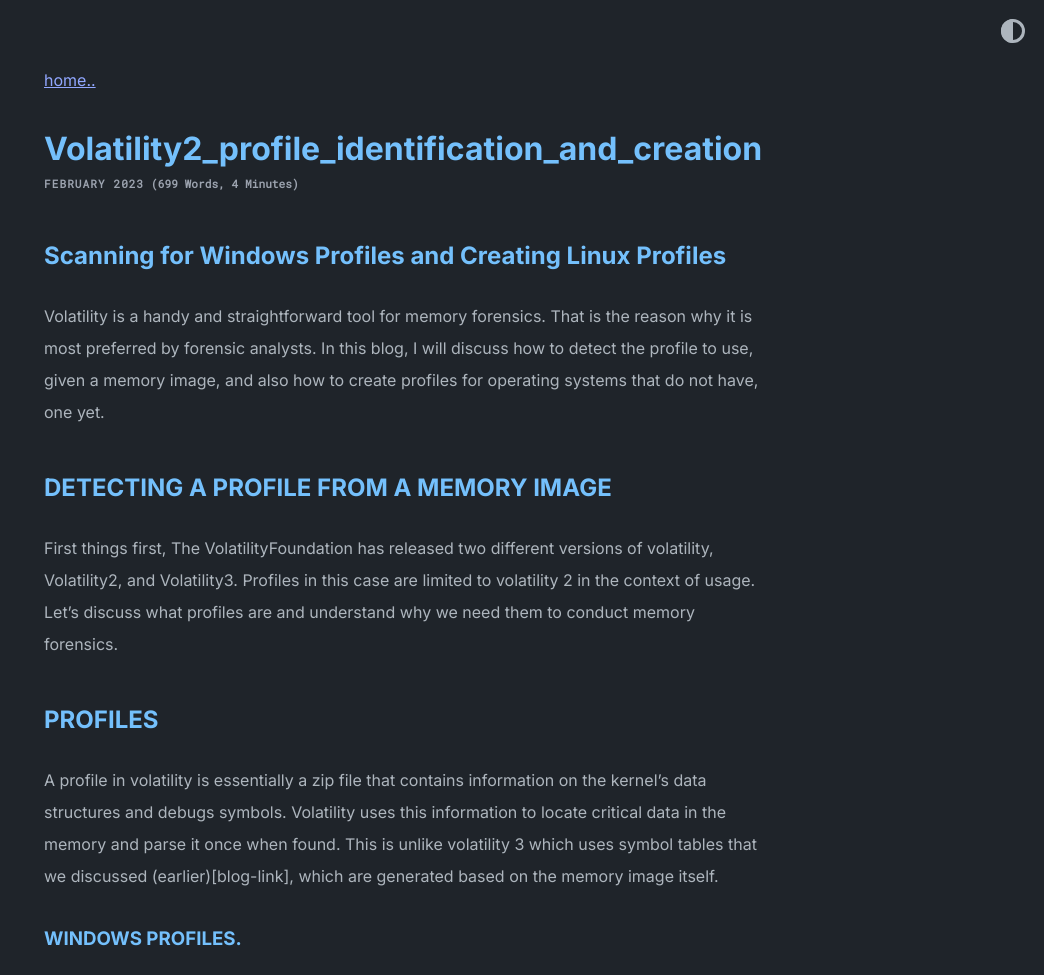
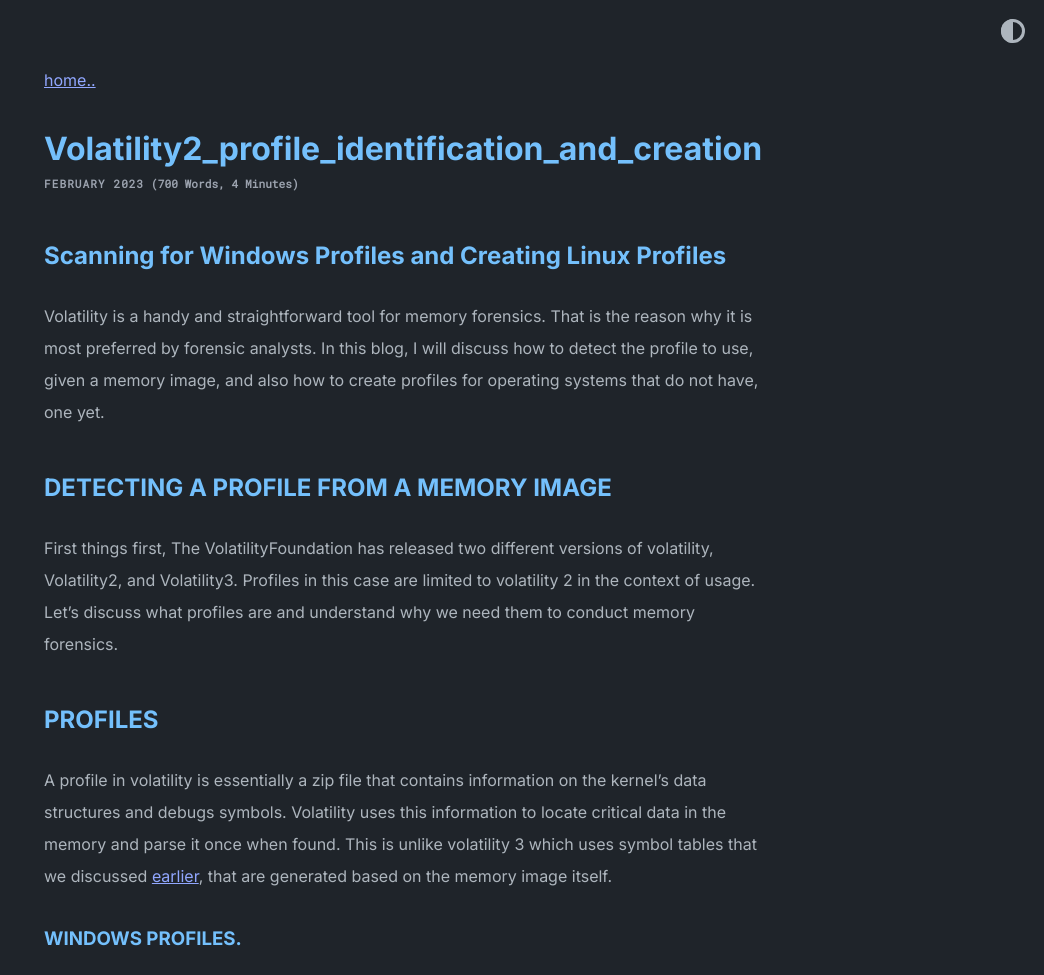
Before and after one commit to mystickev/mystickev.github.io, a Jekyll site: the page built from _posts/2023-02-08-Volatility2_Profile_Identification_and_Creation.md, in a window 1280 px wide and 1400 px high. Shown: the top 975 px of the window, without its empty margins (236-1280 px from the left). Built offline with Jekyll 4.4.1, drawn with Linux system fonts in a browser that asks for light colours; our own code applies the rules of GitHub Pages for plain Markdown files.

Commit message:
Update 2023-02-08-Volatility2_Profile_Identification_and_Creation.md

```diff
--- a/_posts/2023-02-08-Volatility2_Profile_Identification_and_Creation.md
+++ b/_posts/2023-02-08-Volatility2_Profile_Identification_and_Creation.md
@@ -7,7 +7,7 @@ First things first, The VolatilityFoundation has released two different versions
 
 ## PROFILES
 
-A profile in volatility is essentially a zip file that contains information on the kernel’s data structures and debugs symbols. Volatility uses this information to locate critical data in the memory and parse it once when found. This is unlike volatility 3 which uses symbol tables that we discussed (earlier)[blog-link], which are generated based on the memory image itself.
+A profile in volatility is essentially a zip file that contains information on the kernel’s data structures and debugs symbols. Volatility uses this information to locate critical data in the memory and parse it once when found. This is unlike volatility 3 which uses symbol tables that we discussed [earlier](https://mystickev.github.io/volatility3-under-the-hood), that are generated based on the memory image itself.
 
 ### WINDOWS PROFILES.
 
```
